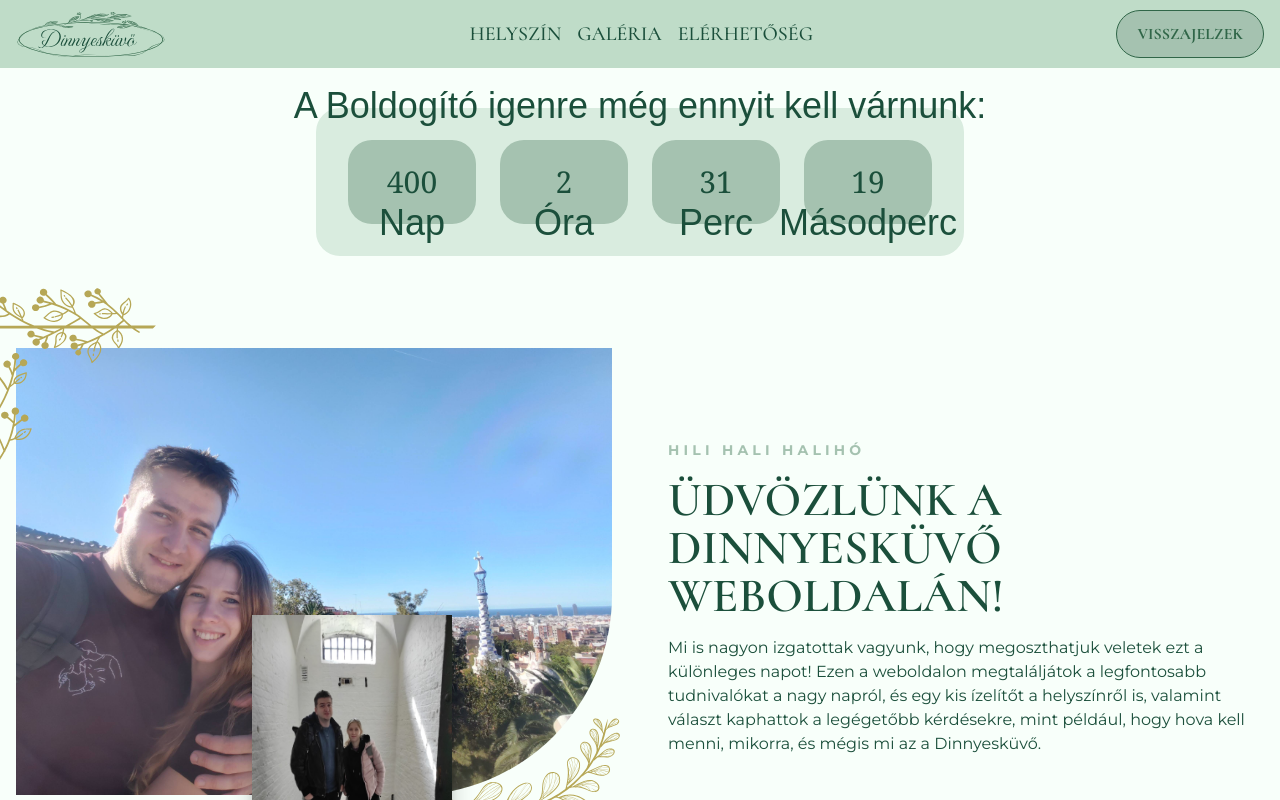
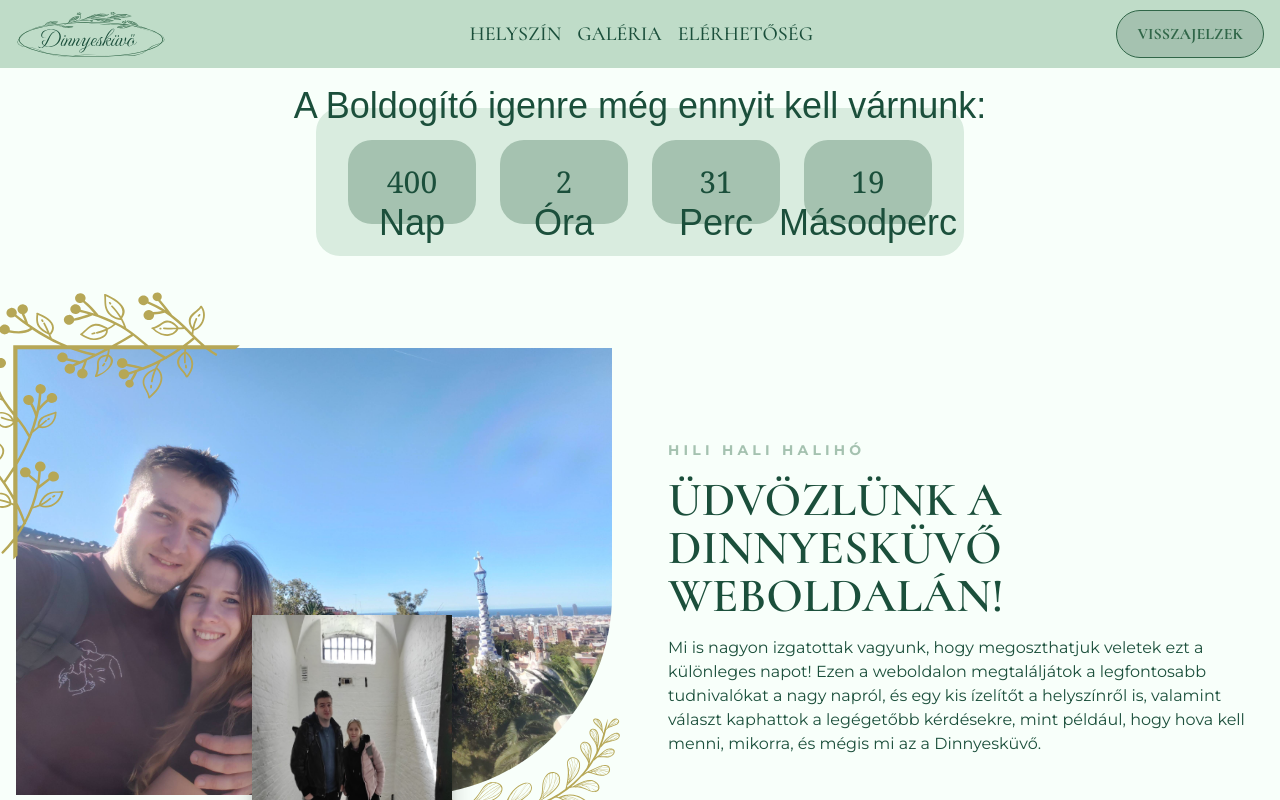
Before and after one commit to torokt21/wedding-website, a Next.js app: page / in a window 1280 px wide. Shown: the top 800 px of the page. Built offline with nearby package versions, Linux system fonts and the light colour scheme; a web font is replaced by a local one; what tailwindcss-animated would draw is missing.

Commit message:
Motive scaling

```diff
--- a/src/app/ui/homepageSection.tsx
+++ b/src/app/ui/homepageSection.tsx
@@ -66,11 +66,11 @@ function ImageColumn({ mainImageSrc, secondaryImageSrc, imageSide }: HomepageSec
 			<Image
 				src="/motive-top-left.svg"
 				alt="Motive"
-				width={200}
-				height={116}
-				className={clsx("absolute -top-10", {
-					"-left-10.5 xl:-top-15 xl:-left-15": imageSide === "left",
-					"-top-10 -right-10.5 xl:-top-15 xl:-right-15 -scale-x-100":
+				width={284}
+				height={268}
+				className={clsx("absolute -top-14 origin-[60px_55px] ", {
+					"-left-15 scale-50 lg:scale-100": imageSide === "left",
+					"-right-55 -scale-x-50 scale-y-50 lg:scale-y-100 lg:-scale-x-100":
 						imageSide === "right",
 				})}
 			/>
```
